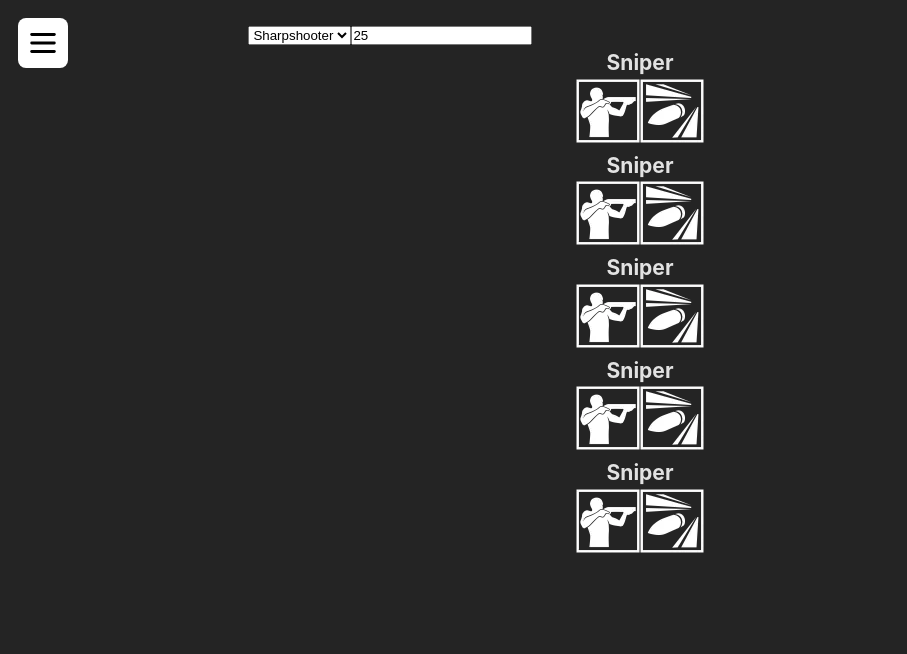
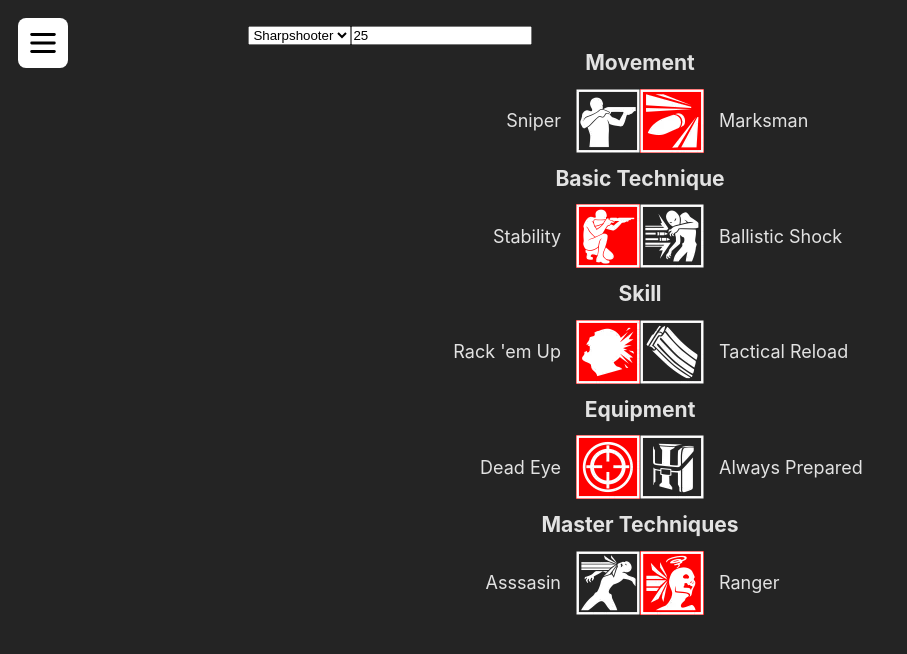
Before and after one commit to donwung/KF2BibleWeb, a React (Vite) app in the folder KF2-Bible-Web/: page / in a window 1280 px wide. Shown: the top 654 px of the page, without its empty margins (0-907 px from the left). Built offline with nearby package versions, Linux system fonts and the light colour scheme.

Commit message:
Added Skill List Components and Styles

```diff
--- a/KF2-Bible-Web/src/assets/data/perks.json
+++ b/KF2-Bible-Web/src/assets/data/perks.json
@@ -5,65 +5,75 @@
             "lvl-5": {
                 "tier-name":"Movement",
                 "left": {
+                    "skill-name": "Sniper",
+                    "description": "Increase damage 25% while stationary and using perk weapons.",
                     "default": false,
-                    "skill-name": "Sniper",
                     "damage-modifier": 0.25
                 },
                 "right": {
+                    "skill-name": "Marksman",
+                    "description":"Increase shooting speed by 25% and movement speed by 10% when using perk weapons.",
                     "default": true,
-                    "skill-name": "Marksman",
                     "damage-modifier": 0
                 }
             },
             "lvl-10": {
                 "tier-name":"Basic Technique",
                 "left": {
+                    "skill-name": "Stability",
+                    "description":"Increase damage 30%, movement speed 50%, and reload speed 20% while crouching and using a perk weapon",
                     "default": true,
-                    "skill-name": "Stability",
                     "damage-modifier": 0.3
                 },
                 "right": {
+                    "skill-name": "Ballistic Shock",
+                    "description": "Increase stun power of perk weapons 100%.",
                     "default": false,
-                    "skill-name": "Ballistic Shock",
                     "damage-modifier": 0
                 }
             },
             "lvl-15": {
                 "tier-name":"Skill",
                 "left": {
+                    "skill-name": "Rack 'em Up",
+                    "description":"Each consecutive headshot with a perk weapon increases damage 10%, up to a maximum of 50%.",
                     "default": true,
-                    "skill-name": "Rack 'em Up",
                     "damage-modifier": 0
                 },
                 "right": {
+                    "skill-name": "Tactical Reload",
+                    "description":"Increase reload speed with perk weapons.",
                     "default": false,
-                    "skill-name": "Tactical Reload",
                     "damage-modifier": 0
                 }
             },
             "lvl-20": {
+                "tier-name":"Equipment",
                 "left": {
-                    "tier-name":"Equipment",
+                    "skill-name": "Dead Eye",
+                    "description":"Reduce recoil 10% and increase head shot damage 10% when using iron sights with a perk weapon.",
                     "default": true,
-                    "skill-name": "Dead Eye",
                     "damage-modifier": "0.1 ADS"
                 },
                 "right": {
+                    "skill-name":"Always Prepared",
+                    "description":"Carry one extra grenade and 25% more ammo for perk weapons.",
                     "default": false,
-                    "skill-name": "Always Prepared",
                     "damage-modifier": 0
                 }
             },
             "lvl-25": {
                 "tier-name":"Master Techniques",
                 "left": {
+                    "skill-name": "Asssasin",
+                    "description":"Any head shots with perk weapons have a 5% chance to trigger ZED Time. During ZED Time, increase head shot damage with perk weapons 35%",
                     "default": false,
-                    "skill-name": "Asssasin",
                     "damage-modifier": 0.35
                 },
                 "right": {
+                    "skill-name": "Ranger",
+                    "description":"Any head shots with perk weapons have a 5% chance to trigger ZED Time. During ZED Time, your head shots with perk weapons will stun any ZED.",
                     "default": true,
-                    "skill-name": "Ranger",
                     "damage-modifier": 0
                 }
             }
--- a/KF2-Bible-Web/src/components/Calculator/Player.jsx
+++ b/KF2-Bible-Web/src/components/Calculator/Player.jsx
@@ -1,7 +1,7 @@
 import React, { useContext } from "react";
 import { lvlContext, perkContext } from "./Calculator.jsx";
 import perks from "../../assets/data/perks.json";
-import Skills from "./Skills.jsx";
+import SkillList from "./SkillList.jsx";
 const Player = () => {
   // Contexts
   const [perkObject, setPerkObject] = useContext(perkContext);
@@ -43,7 +43,7 @@ const Player = () => {
         }}
         step={5}
       />
-      <Skills />
+      <SkillList />
     </div>
   );
 };
--- /dev/null
+++ b/KF2-Bible-Web/src/components/Calculator/Skill.jsx
@@ -0,0 +1,46 @@
+import React, { useContext } from "react";
+
+const Skill = ({perkTier, skills}) => {
+
+    const renderSkills=()=>{
+        return <div className="skill">
+        <h3>{skills["tier-name"]}</h3>
+        <div className="radio">
+          {/* Left */}
+          <label htmlFor={`lvl-${perkTier}-left`}>
+            <input
+              type="radio"
+              name={`lvl-${perkTier}`}
+              id={`lvl-${perkTier}-left`}
+              value={0.25}
+            defaultChecked={skills.left.default}
+            />
+            <img src={`./sharpshooter/left-lvl-${perkTier}.webp`} alt="SKILLNAME" />
+            <p className="perk-title left">{skills.left["skill-name"]}</p>
+            <p className="hidden left">{skills.left.description}</p>
+          </label>
+          {/* Right */}
+          <label htmlFor={`lvl-${perkTier}-right`}>
+            <input
+              type="radio"
+              name={`lvl-${perkTier}`}
+              id={`lvl-${perkTier}-right`}
+              value={0.25}
+              defaultChecked={skills.right.default}
+            />
+            <img src={`./sharpshooter/right-lvl-${perkTier}.webp`} alt="SKILLNAME" />
+            <p className="perk-title right">{skills.right["skill-name"]}</p>
+            <p className="hidden right">{skills.right.description}</p>
+          </label>
+        </div>
+    </div>
+
+    }
+  return (
+    <>
+        {renderSkills()}
+    </>
+  );
+};
+
+export default Skill;
--- /dev/null
+++ b/KF2-Bible-Web/src/components/Calculator/SkillList.jsx
@@ -0,0 +1,34 @@
+import React, { useContext } from "react";
+import "../../styles/calculator/skills.scss";
+import Skill from "./Skill"
+
+import { perkContext, lvlContext } from "./Calculator";
+const SkillList = () => {
+  // Context
+  const [perkObject, setPerkObject] = useContext(perkContext);
+  const [lvl, setLvl] = useContext(lvlContext);
+  // Getter
+  const getSkills = (tier) => {
+    let obj = JSON.parse(perkObject);
+    return obj.skills[`lvl-${tier}`]
+  };
+  // Render
+  const renderList=()=>{
+    let i = 5
+    let skillArray = []
+    while (i <= lvl){
+      skillArray.push(<Skill perkTier={i} skills={getSkills(i)}/>)
+      i +=5
+    }
+    return skillArray
+  }
+
+  return (
+    <div className="skills-container">
+        {/* <Skill perkTier={25} skills={getSkills(25)}/> */}
+        {renderList()}
+    </div>
+  );
+};
+
+export default SkillList;
--- a/KF2-Bible-Web/src/components/Calculator/Skills.jsx
+++ /dev/null
@@ -1,153 +0,0 @@
-import React, { useContext } from "react";
-import "../../styles/calculator/skills.scss";
-import { perkContext, lvlContext } from "./Calculator";
-const Skills = () => {
-  // Context
-  const [perkObject, setPerkObject] = useContext(perkContext);
-  const [lvl, setLvl] = useContext(lvlContext);
-  // Getter
-  const getSkills = () => {
-    let skillsArray = [];
-    let obj = JSON.parse(perkObject);
-    let tiers = Object.keys(obj.skills);
-    tiers.forEach((tier) => {
-      skillsArray.push(obj.skills[tier].left, obj.skills[tier].right);
-    });
-    console.log(skillsArray);
-    // return JSON.stringify(skillsArray);
-  };
-  // Render
-  // const renderSkills = (data) => {
-  //   let skills = JSON.parse(data);
-  //   let select = [];
-  //   for (let i = 0; i < 10; i += 2) {
-  //     let dropdown = `<option value='${skills[i]["damage-modifier"]}' ${
-  //       skills[i]["default"] ? "default" : ""
-  //     }>${skills[i]["skill-name"]}</option>`;
-  //     select.push(dropdown);
-  //   }
-  //   console.log(select);
-  // };
-
-  return (
-    <div className="skills-container">
-      <div className="skill">
-        <h3>Sniper</h3>
-        <div className="radio">
-          {/* Left */}
-          <label htmlFor="lvl-5-left">
-            <input type="radio" name="lvl-5" id="lvl-5-left" value={0.25} />
-            <img src="./sharpshooter/left-lvl-5.webp" alt="Assassin" />
-            <p className="hidden left">
-              Movement Sniper 5 Marksman Increase damage 25% while stationary
-              and using perk weapons.
-            </p>
-          </label>
-          {/* Right */}
-          <label htmlFor="lvl-5-right">
-            <input type="radio" name="lvl-5" id="lvl-5-right" value={0.25} />
-            <img src="./sharpshooter/right-lvl-5.webp" alt="Assassin" />
-            <p className="hidden right">
-              Increase shooting speed by 25% and movement speed by 10% when
-              using perk weapons.
-            </p>
-          </label>
-        </div>
-      </div>
-      <div className="skill">
-        <h3>Sniper</h3>
-        <div className="radio">
-          {/* Left */}
-          <label htmlFor="lvl-5-left">
-            <input type="radio" name="lvl-5" id="lvl-5-left" value={0.25} />
-            <img src="./sharpshooter/left-lvl-5.webp" alt="Assassin" />
-            <p className="hidden left">
-              Movement Sniper 5 Marksman Increase damage 25% while stationary
-              and using perk weapons.
-            </p>
-          </label>
-          {/* Right */}
-          <label htmlFor="lvl-5-right">
-            <input type="radio" name="lvl-5" id="lvl-5-right" value={0.25} />
-            <img src="./sharpshooter/right-lvl-5.webp" alt="Assassin" />
-            <p className="hidden right">
-              Increase shooting speed by 25% and movement speed by 10% when
-              using perk weapons.
-            </p>
-          </label>
-        </div>
-      </div>
-      <div className="skill">
-        <h3>Sniper</h3>
-        <div className="radio">
-          {/* Left */}
-          <label htmlFor="lvl-5-left">
-            <input type="radio" name="lvl-5" id="lvl-5-left" value={0.25} />
-            <img src="./sharpshooter/left-lvl-5.webp" alt="Assassin" />
-            <p className="hidden left">
-              Movement Sniper 5 Marksman Increase damage 25% while stationary
-              and using perk weapons.
-            </p>
-          </label>
-          {/* Right */}
-          <label htmlFor="lvl-5-right">
-            <input type="radio" name="lvl-5" id="lvl-5-right" value={0.25} />
-            <img src="./sharpshooter/right-lvl-5.webp" alt="Assassin" />
-            <p className="hidden right">
-              Increase shooting speed by 25% and movement speed by 10% when
-              using perk weapons.
-            </p>
-          </label>
-        </div>
-      </div>
-      <div className="skill">
-        <h3>Sniper</h3>
-        <div className="radio">
-          {/* Left */}
-          <label htmlFor="lvl-5-left">
-            <input type="radio" name="lvl-5" id="lvl-5-left" value={0.25} />
-            <img src="./sharpshooter/left-lvl-5.webp" alt="Assassin" />
-            <p className="hidden left">
-              Movement Sniper 5 Marksman Increase damage 25% while stationary
-              and using perk weapons.
-            </p>
-          </label>
-          {/* Right */}
-          <label htmlFor="lvl-5-right">
-            <input type="radio" name="lvl-5" id="lvl-5-right" value={0.25} />
-            <img src="./sharpshooter/right-lvl-5.webp" alt="Assassin" />
-            <p className="hidden right">
-              Increase shooting speed by 25% and movement speed by 10% when
-              using perk weapons.
-            </p>
-          </label>
-        </div>
-      </div>
-      <div className="skill">
-        <h3>Sniper</h3>
-        <div className="radio">
-          {/* Left */}
-          <label htmlFor="lvl-5-left">
-            <input type="radio" name="lvl-5" id="lvl-5-left" value={0.25} />
-            <img src="./sharpshooter/left-lvl-5.webp" alt="Assassin" />
-            <p className="hidden left">
-              Movement Sniper 5 Marksman Increase damage 25% while stationary
-              and using perk weapons.
-            </p>
-          </label>
-          {/* Right */}
-          <label htmlFor="lvl-5-right">
-            <input type="radio" name="lvl-5" id="lvl-5-right" value={0.25} />
-            <img src="./sharpshooter/right-lvl-5.webp" alt="Assassin" />
-            <p className="hidden right">
-              Increase shooting speed by 25% and movement speed by 10% when
-              using perk weapons.
-            </p>
-          </label>
-        </div>
-      </div>
-    </div>
-  );
-};
-
-export default Skills;
--- a/KF2-Bible-Web/src/styles/calculator/skills.scss
+++ b/KF2-Bible-Web/src/styles/calculator/skills.scss
@@ -16,14 +16,40 @@
 }
 
 .skills-container {
-  display: flex;
-  flex-direction: column;
-  align-items: center;
+  label{
+    display: flex;
+    align-items: center;
+
+  }
+  .skill{
+    display:flex;
+    flex-direction: column;
+    align-items: center;
+    margin-bottom: 1rem;
+
+  }
   h3{
+    white-space: nowrap;
     text-align: center;
+    margin-bottom: 1rem;
   }
   label{
     position: relative;
+    .perk-title{
+      white-space: nowrap;
+      position: absolute;
+      pointer-events: none;
+    }
+    .perk-title.left{
+      right:100%;
+      order:-1;
+      margin-right: 1.5rem;
+    }
+    .perk-title.right{
+      order:1;
+      left:100%;
+      margin-left: 1.5rem;
+    }
   }
   .radio{
     display: flex;
```
Also changed, not shown: KF2-Bible-Web/public/assets/img/menu/kf2-bible-logo.svg (added).
